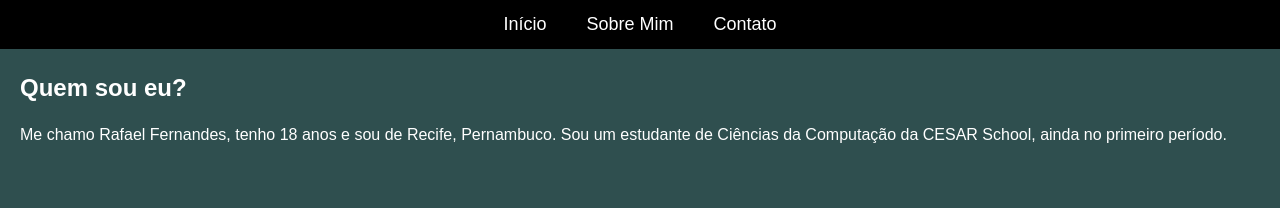
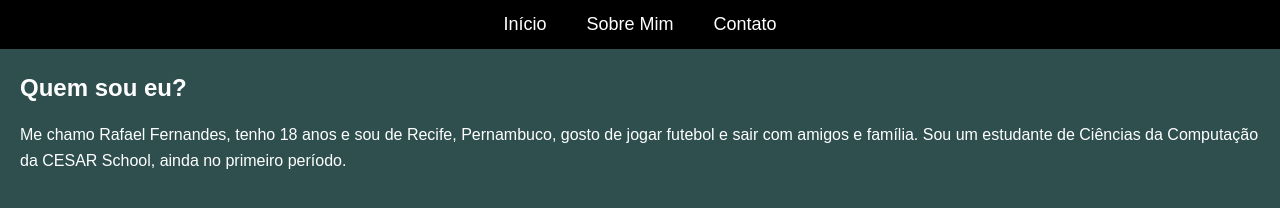
Before and after one commit to rafaelcf29/Portfolio, a plain HTML site: page sobremim.html in a window 1280 px wide. Drawn offline with Linux system fonts and the light colour scheme.

Commit message:
Update sobremim.html

```diff
--- a/sobremim.html
+++ b/sobremim.html
@@ -20,7 +20,7 @@
     <main>
         <section class="bio">
             <h1>Quem sou eu?</h1>
-            <p>Me chamo Rafael Fernandes, tenho 18 anos e sou de Recife, Pernambuco. Sou um estudante de Ciências da Computação da CESAR School, ainda no primeiro período.</p>
+            <p>Me chamo Rafael Fernandes, tenho 18 anos e sou de Recife, Pernambuco, gosto de jogar futebol e sair com amigos e família. Sou um estudante de Ciências da Computação da CESAR School, ainda no primeiro período.</p>
         </section>
 
     </main>
```
